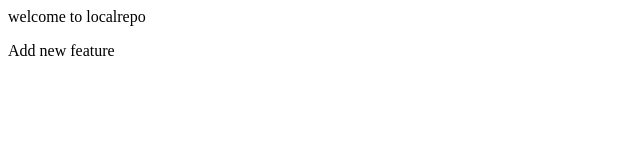
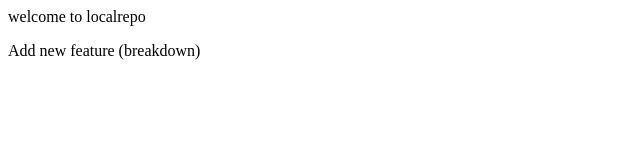
Before and after one commit to manjuprasad123/localrepo, a plain HTML site: page index.html in a window 1280 px wide. Shown: the full height of the page, 0-640 px from the left. Drawn offline with Linux system fonts and the light colour scheme.

Commit message:
Add breakdown

```diff
--- a/index.html
+++ b/index.html
@@ -1,2 +1,2 @@
 <p>welcome to localrepo</p>
-<p>Add new feature</p>
+<p>Add new feature (breakdown)</p>
```
